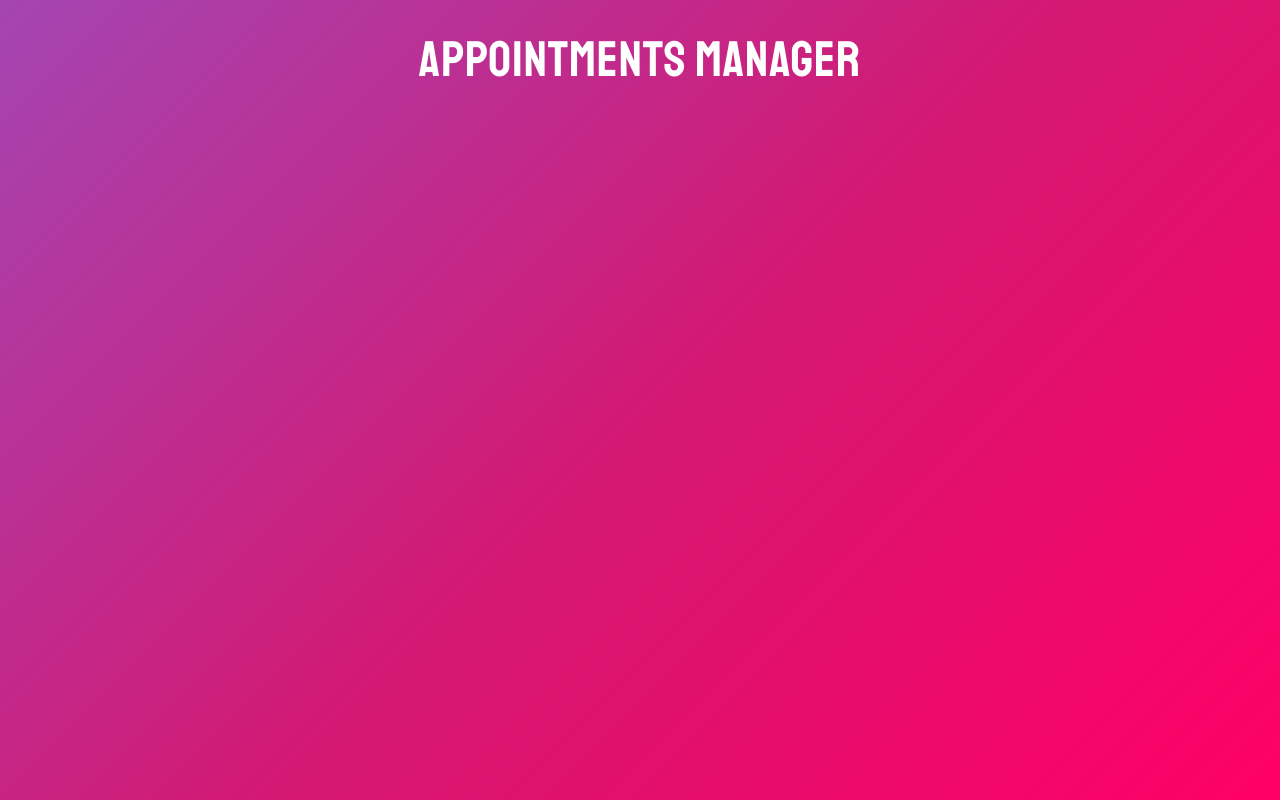
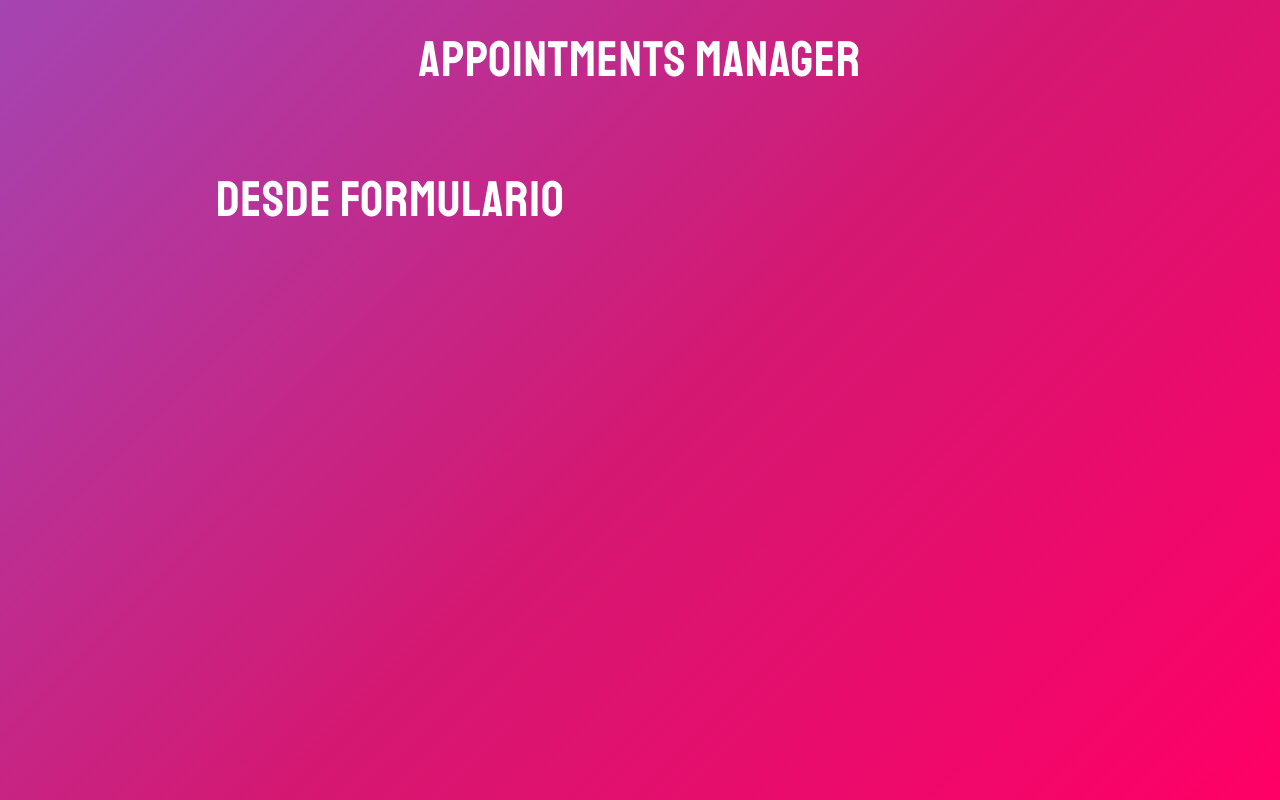
Before and after one commit to niklauspalerme/React_App_Appointments_Manager, a React (Create React App) app: page / in a window 1280 px wide. Built offline with nearby package versions, Linux system fonts and the light colour scheme.

Commit message:
49 ) Creando el Componente de Formulario
Creamos nuestro primer componente "Form"

```diff
--- a/src/App.js
+++ b/src/App.js
@@ -1,7 +1,21 @@
+import { Fragment } from "react";
+import Form from "./components/Form";
 
 function App() {
   return (
-    <h1>Appointments Manager</h1>
+    <Fragment>
+      <h1>Appointments Manager</h1>
+
+      <div className="container">
+        <div className="row">
+          <div className="one-half column">
+            <Form />
+          </div>
+          <div className="one-half column">
+          </div>
+        </div>
+      </div>
+    </Fragment>
   );
 }
 
--- /dev/null
+++ b/src/components/Form.jsx
@@ -0,0 +1,23 @@
+//////////////////////////////////////////////////////////////////////////////////////////////
+/// Importaciones
+
+
+import React from 'react'
+
+
+//////////////////////////////////////////////////////////////////////////////////////////////
+/// Componentes
+
+
+const Form = () => {
+    return (
+        <h1>Desde Formulario</h1>
+    );
+}
+
+
+//////////////////////////////////////////////////////////////////////////////////////////////
+/// Exportamos
+
+
+export default Form;
```
